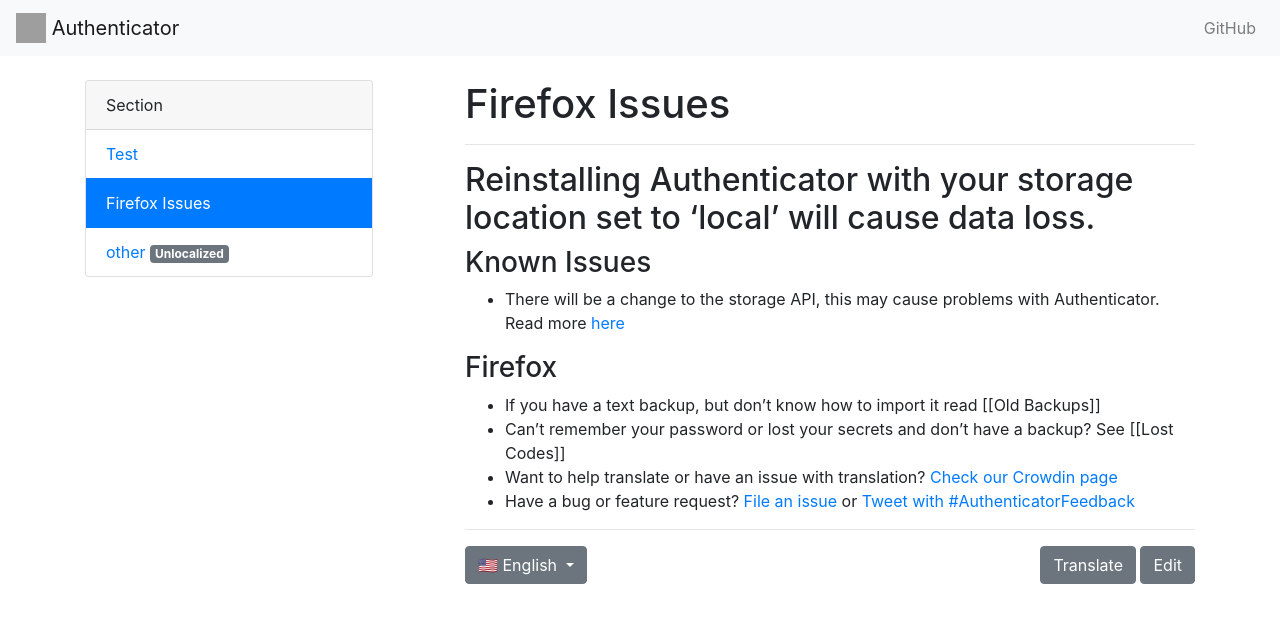
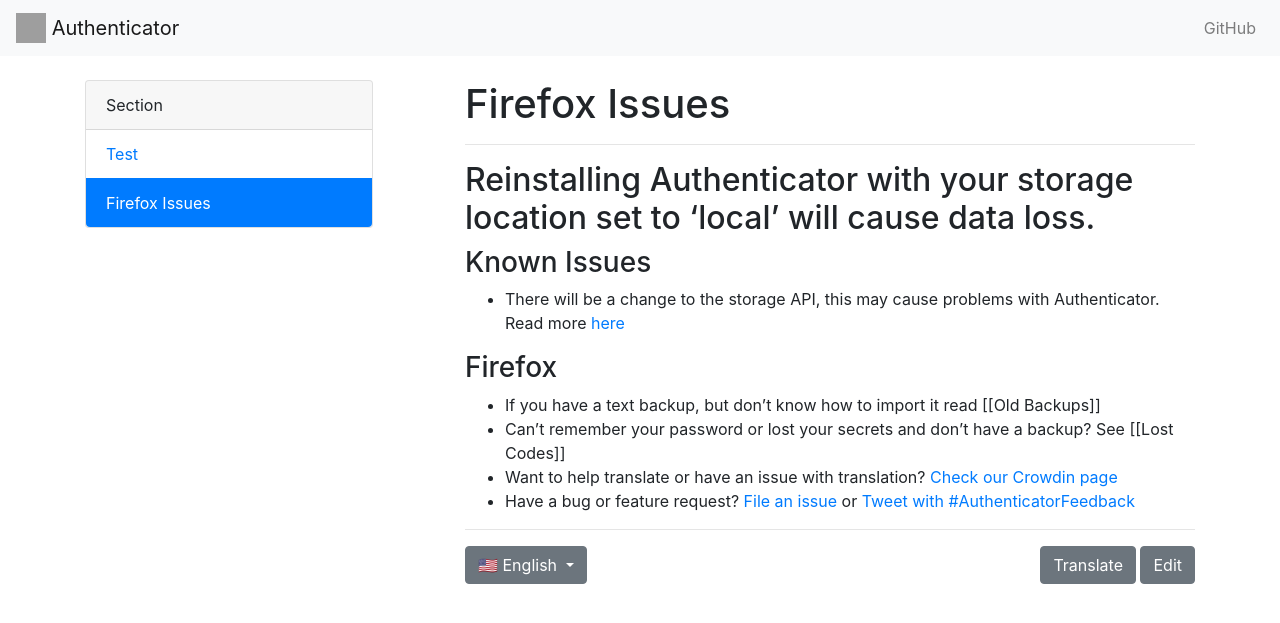
Before and after one commit to Authenticator-Extension/authenticator.cc, a Jekyll site: the page built from docs/en/firefox-issues.md, in a window 1280 px wide. Shown: the top 623 px of the page. Built offline with Jekyll 4.4.1, drawn with Linux system fonts in a browser that asks for light colours; our own code applies the rules of GitHub Pages for plain Markdown files; grey boxes are pictures that could not be loaded.

Commit message:
add banner include files

```diff
--- a/_data/locales/sidebar/en.yml
+++ b/_data/locales/sidebar/en.yml
@@ -6,5 +6,3 @@
         stub: test
       - title: Firefox Issues
         stub: firefox-issues
-      - title: other
-        stub: other
--- /dev/null
+++ b/_includes/danger.html
@@ -0,0 +1,3 @@
+<div class="alert alert-danger" role="alert">
+        <p>{{ content }}</p>
+</div>
--- /dev/null
+++ b/_includes/warning.html
@@ -0,0 +1,3 @@
+<div class="alert alert-warning" role="alert">
+        <p>{{ content }}</p>
+</div>
--- a/_layouts/default.html
+++ b/_layouts/default.html
@@ -85,6 +85,7 @@
                 {% endif %}
                 {% endif %}
                 <!-- -->
+                <!-- TODO: This page is avalible in your lang notice -->
                 {{ content }}
                 <hr>
                 <!-- Footer -->
```
Also changed, not shown: docs/en/test.md (+2 -0 lines), 1 other file.
